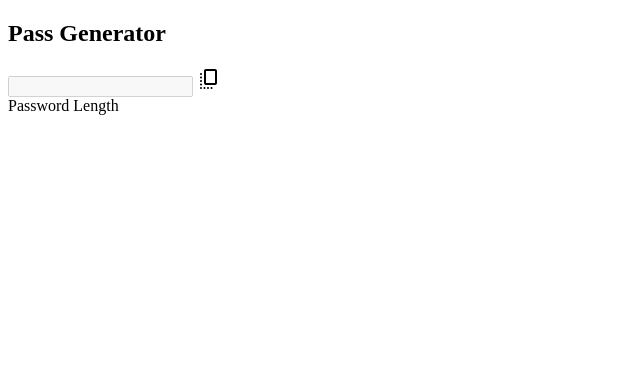
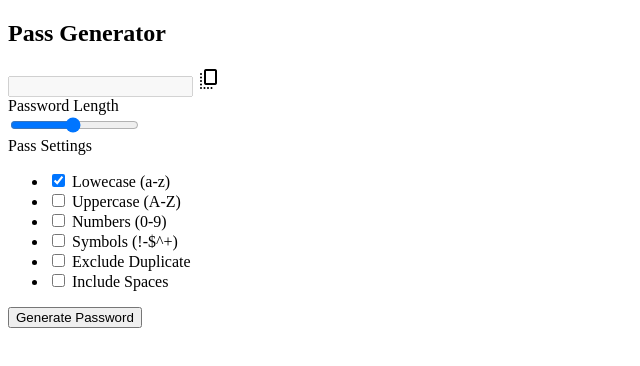
Before and after one commit to h2s0/js-programming, a plain HTML site: page 3-Pass Generator/index.html in a window 1280 px wide. Shown: the whole page, without its empty margins (0-640 px from the left). Drawn offline with nearby package versions, Linux system fonts and the light colour scheme.

Commit message:
⚡️ index 작성

```diff
--- a/3-Pass Generator/index.html
+++ b/3-Pass Generator/index.html
@@ -20,9 +20,44 @@
                 <div class="pass-length">
                     <div class="details">
                         <label class="title">Password Length</label>
+                        <span></span>
                     </div>
+                    <input type="range" min="1" max="30" value="15" step="1">
+                </div>
+
+                <div class="pass-settings">
+                    <label class="title">Pass Settings</label>
+                    <ul class="options">
+                        <li class="option">
+                            <input type="checkbox" id="lowercase" checked>
+                            <label for="lowercase">Lowecase (a-z)</label>
+                        </li>
+                        <li class="option">
+                            <input type="checkbox" id="uppercase">
+                            <label for="uppercase">Uppercase (A-Z)</label>
+                        </li>
+                        <li class="option">
+                            <input type="checkbox" id="numbers">
+                            <label for="numbers">Numbers (0-9)</label>
+                        </li>
+                        <li class="option">
+                            <input type="checkbox" id="symbols">
+                            <label for="symbols">Symbols (!-$^+)</label>
+                        </li>
+                        <li class="option">
+                            <input type="checkbox" id="exe-duplicate">
+                            <label for="exe-duplicate">Exclude Duplicate</label>
+                        </li>
+                        <li class="option">
+                            <input type="checkbox" id="spaces">
+                            <label for="spaces">Include Spaces</label>
+                        </li>
+                    </ul>
                 </div>
             </div>
+
+            <button class="generate-btn">Generate Password</button>
+
         </div>
     </div>
 
```
